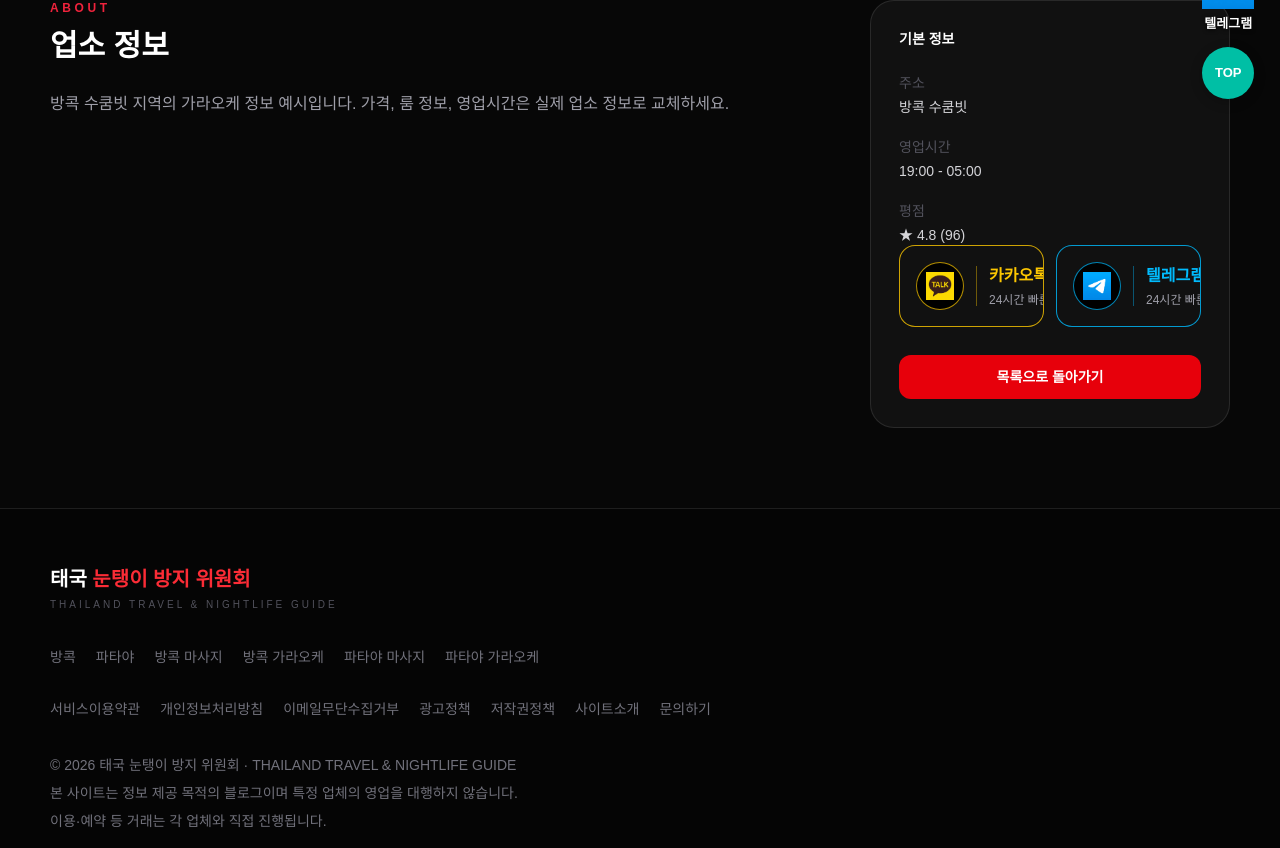
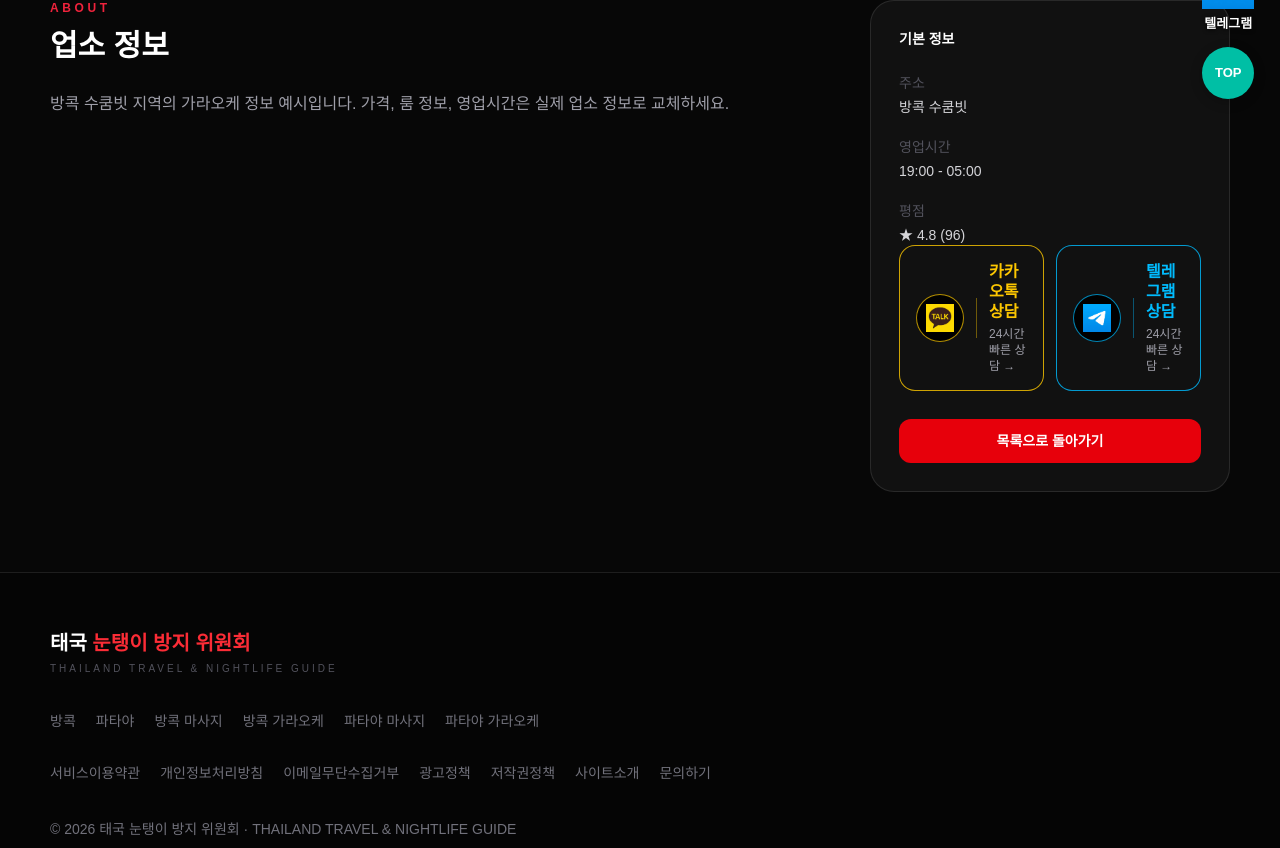
Before and after one commit to vietnam-nightlife/thailand-nightlife, a Next.js app: page /bangkok/karaoke/bangkok-karaoke-01 in a window 1280 px wide. Shown: the part 681-1529 px from the top of the page. Built offline with nearby package versions, Linux system fonts and the light colour scheme.

Commit message:
Refactor ContactButtons layout for better readability
Updated layout for contact buttons to improve readability.

```diff
--- a/components/ContactButtons.tsx
+++ b/components/ContactButtons.tsx
@@ -28,10 +28,10 @@ export default function ContactButtons({
         <div className="h-10 w-px shrink-0 bg-yellow-400/40" />
 
         <div className="min-w-0 flex-1">
-          <div className="whitespace-nowrap text-base font-black text-yellow-400">
+  <div className="text-base font-black leading-tight text-yellow-400">
     카카오톡 상담
   </div>
-          <div className="mt-1 whitespace-nowrap text-xs text-zinc-400">
+  <div className="mt-1 text-xs text-zinc-400">
     24시간 빠른 상담 →
   </div>
 </div>
@@ -55,10 +55,10 @@ export default function ContactButtons({
         <div className="h-10 w-px shrink-0 bg-sky-400/40" />
 
         <div className="min-w-0 flex-1">
-          <div className="whitespace-nowrap text-base font-black text-sky-400">
+  <div className="text-base font-black leading-tight text-sky-400">
     텔레그램 상담
   </div>
-          <div className="mt-1 whitespace-nowrap text-xs text-zinc-400">
+  <div className="mt-1 text-xs text-zinc-400">
     24시간 빠른 상담 →
   </div>
 </div>
```
Lines whose indentation alone changed are shown as unchanged.
